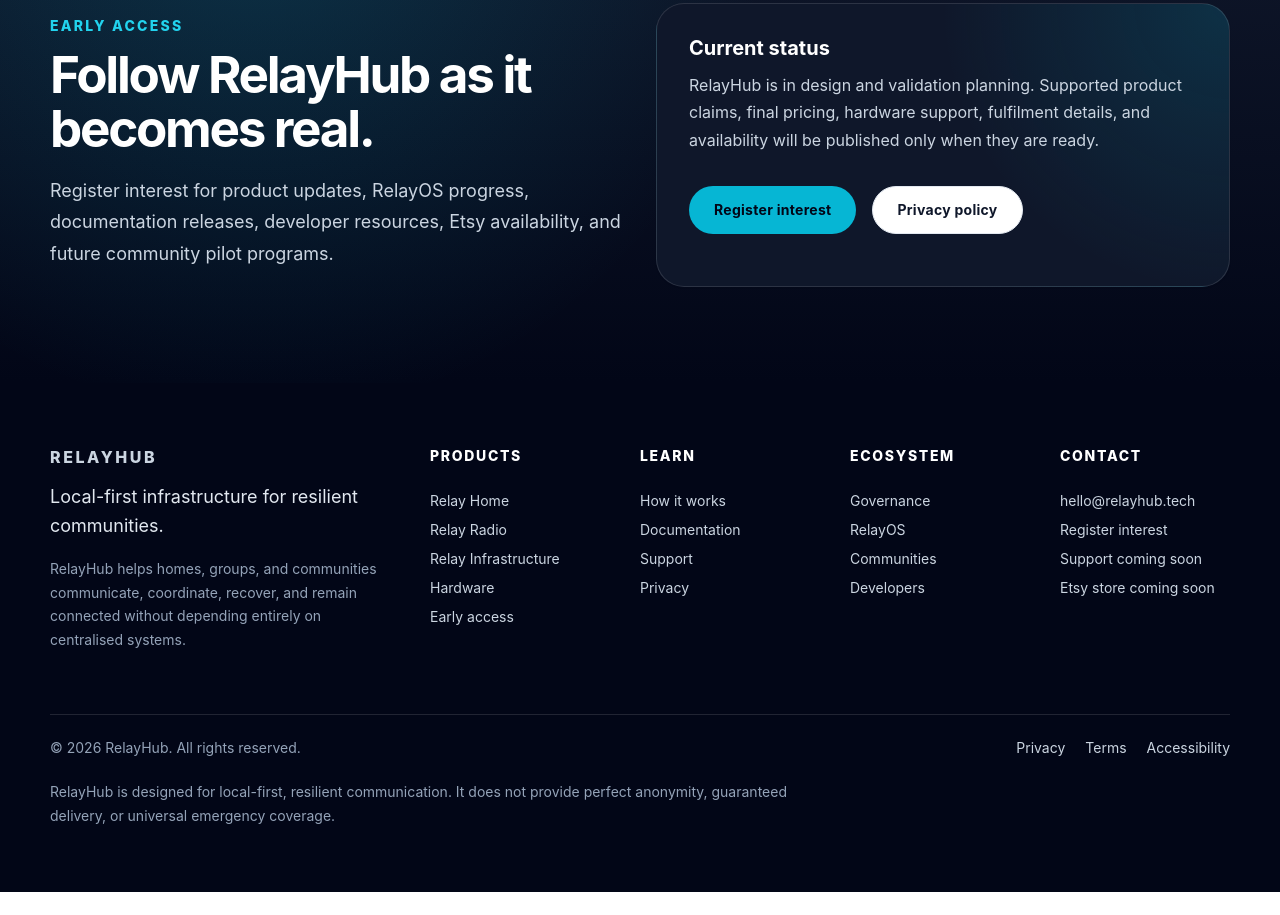
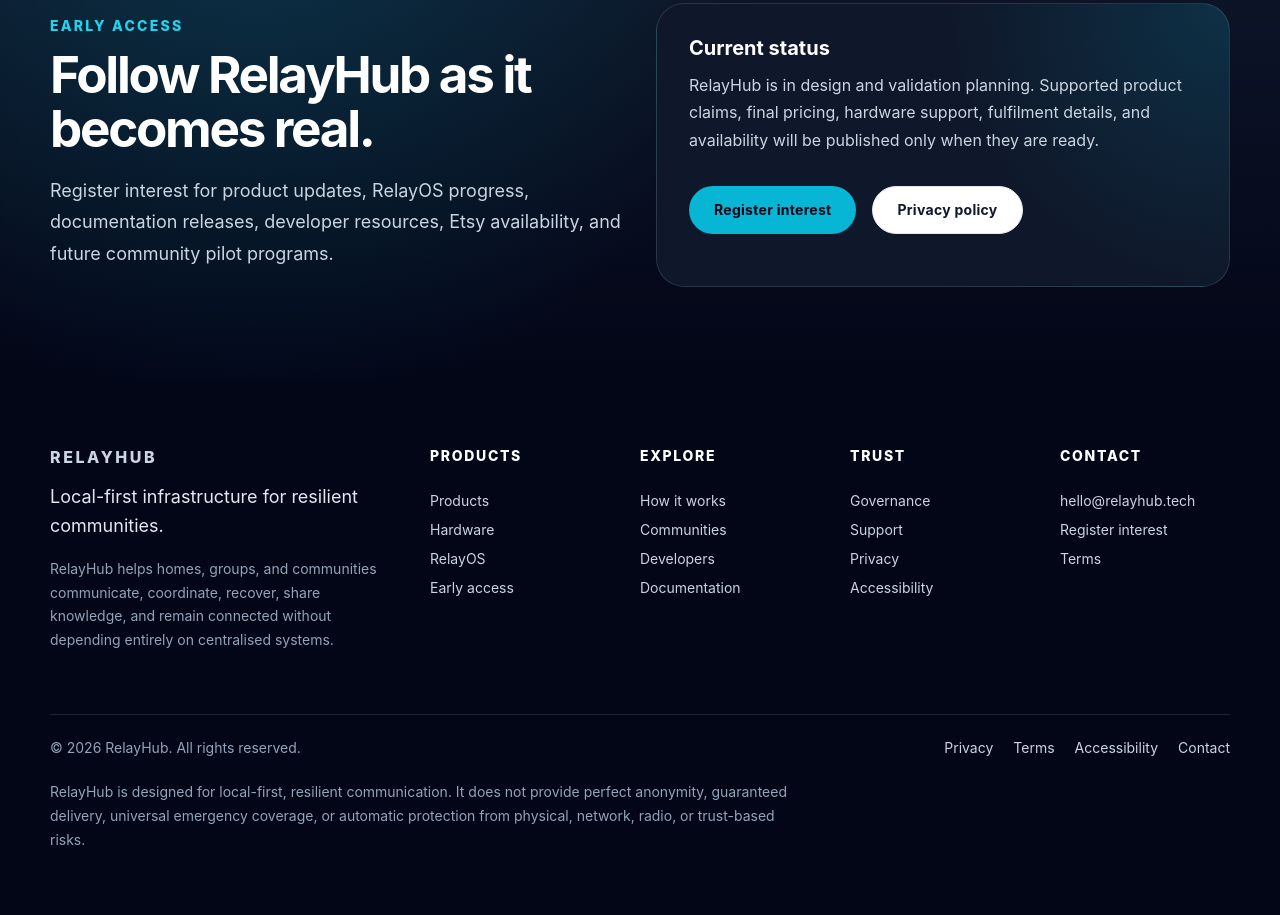
Before and after one commit to aj5r1gg/relayhub-tech, an Astro site: page / in a window 1280 px wide. Shown: the part 7258-8173 px from the top of the page. Before the commit the page ends 8150 px from the top, so only its background shows below. Built offline with nearby package versions, Linux system fonts and the light colour scheme; Astro itself is replaced by a stand-in of ours.

Commit message:
Update foor with contact and trust links

```diff
--- a/src/components/Footer.astro
+++ b/src/components/Footer.astro
@@ -1,48 +1,52 @@
 ---
+const year = new Date().getFullYear();
 ---
 
 <footer class="rh-footer">
   <div class="rh-container rh-footer-grid">
     <div class="rh-footer-main">
       <a href="/" class="rh-footer-brand">RELAYHUB</a>
-      <p class="rh-footer-text">Local-first infrastructure for resilient communities.</p>
+
+      <p class="rh-footer-text">
+        Local-first infrastructure for resilient communities.
+      </p>
+
       <p class="rh-footer-small">
         RelayHub helps homes, groups, and communities communicate, coordinate,
-        recover, and remain connected without depending entirely on centralised systems.
+        recover, share knowledge, and remain connected without depending entirely
+        on centralised systems.
       </p>
     </div>
 
     <nav class="rh-footer-column" aria-label="Products">
       <h2 class="rh-footer-heading">Products</h2>
-      <a href="/products">Relay Home</a>
-      <a href="/products">Relay Radio</a>
-      <a href="/products">Relay Infrastructure</a>
+      <a href="/products">Products</a>
       <a href="/hardware">Hardware</a>
+      <a href="/relayos">RelayOS</a>
       <a href="/early-access">Early access</a>
     </nav>
 
-    <nav class="rh-footer-column" aria-label="Learn">
-      <h2 class="rh-footer-heading">Learn</h2>
+    <nav class="rh-footer-column" aria-label="Explore">
+      <h2 class="rh-footer-heading">Explore</h2>
       <a href="/how-it-works">How it works</a>
+      <a href="/communities">Communities</a>
+      <a href="/developers">Developers</a>
       <a href="/docs">Documentation</a>
+    </nav>
+
+    <nav class="rh-footer-column" aria-label="Trust">
+      <h2 class="rh-footer-heading">Trust</h2>
+      <a href="/governance">Governance</a>
       <a href="/support">Support</a>
       <a href="/privacy">Privacy</a>
-    </nav>
-
-    <nav class="rh-footer-column" aria-label="Ecosystem">
-      <h2 class="rh-footer-heading">Ecosystem</h2>
-      <a href="/governance">Governance</a>
-      <a href="/relayos">RelayOS</a>
-      <a href="/communities">Communities</a>
-      <a href="/developers">Developers</a>
+      <a href="/accessibility">Accessibility</a>
     </nav>
 
     <nav class="rh-footer-column" aria-label="Contact">
       <h2 class="rh-footer-heading">Contact</h2>
       <a href="mailto:hello@relayhub.tech">hello@relayhub.tech</a>
       <a href="/early-access">Register interest</a>
-      <a href="/support">Support coming soon</a>
-      <a href="#">Etsy store coming soon</a>
+      <a href="/terms">Terms</a>
     </nav>
   </div>
 
@@ -50,18 +54,20 @@
     <hr class="rh-footer-divider" />
 
     <div class="rh-footer-bottom">
-      <p>© {new Date().getFullYear()} RelayHub. All rights reserved.</p>
+      <p>© {year} RelayHub. All rights reserved.</p>
 
       <div class="rh-footer-legal">
         <a href="/privacy">Privacy</a>
         <a href="/terms">Terms</a>
         <a href="/accessibility">Accessibility</a>
+        <a href="/contact">Contact</a>
       </div>
     </div>
 
     <p class="rh-footer-disclaimer">
-      RelayHub is designed for local-first, resilient communication. It does not provide
-      perfect anonymity, guaranteed delivery, or universal emergency coverage.
+      RelayHub is designed for local-first, resilient communication. It does not
+      provide perfect anonymity, guaranteed delivery, universal emergency coverage,
+      or automatic protection from physical, network, radio, or trust-based risks.
     </p>
   </div>
 </footer>
```
